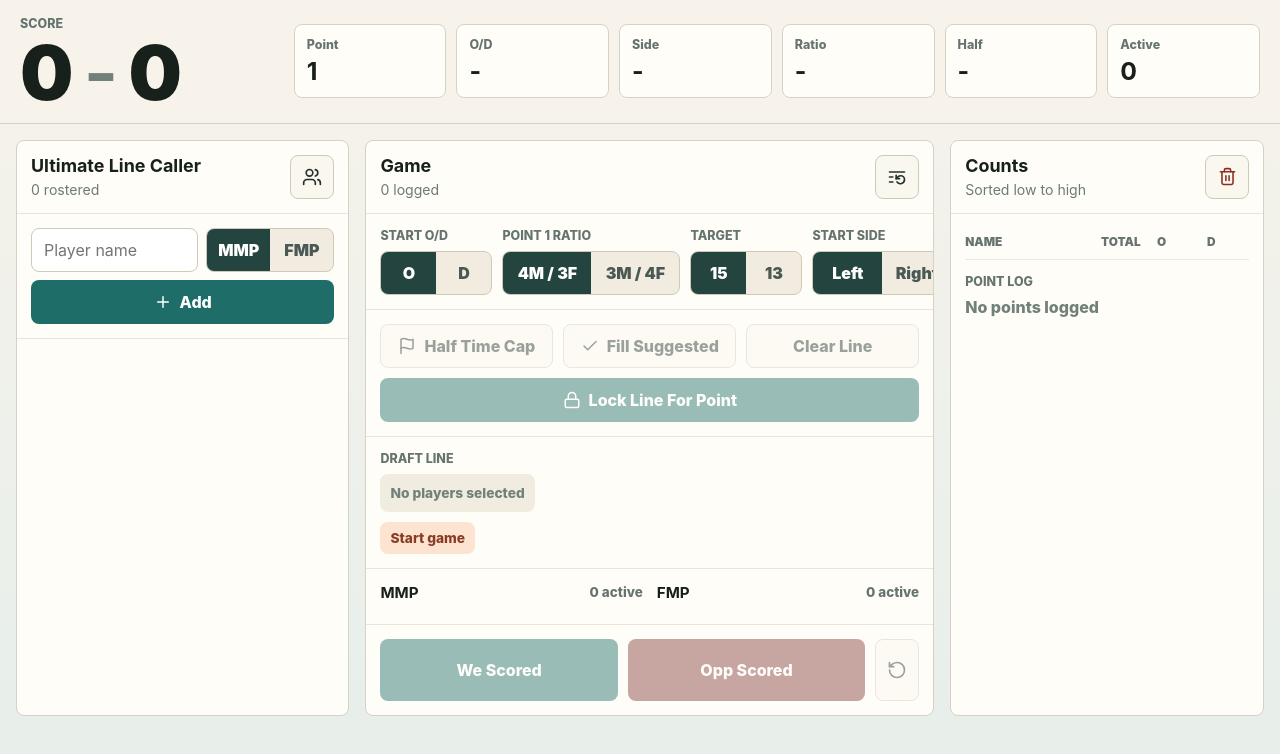
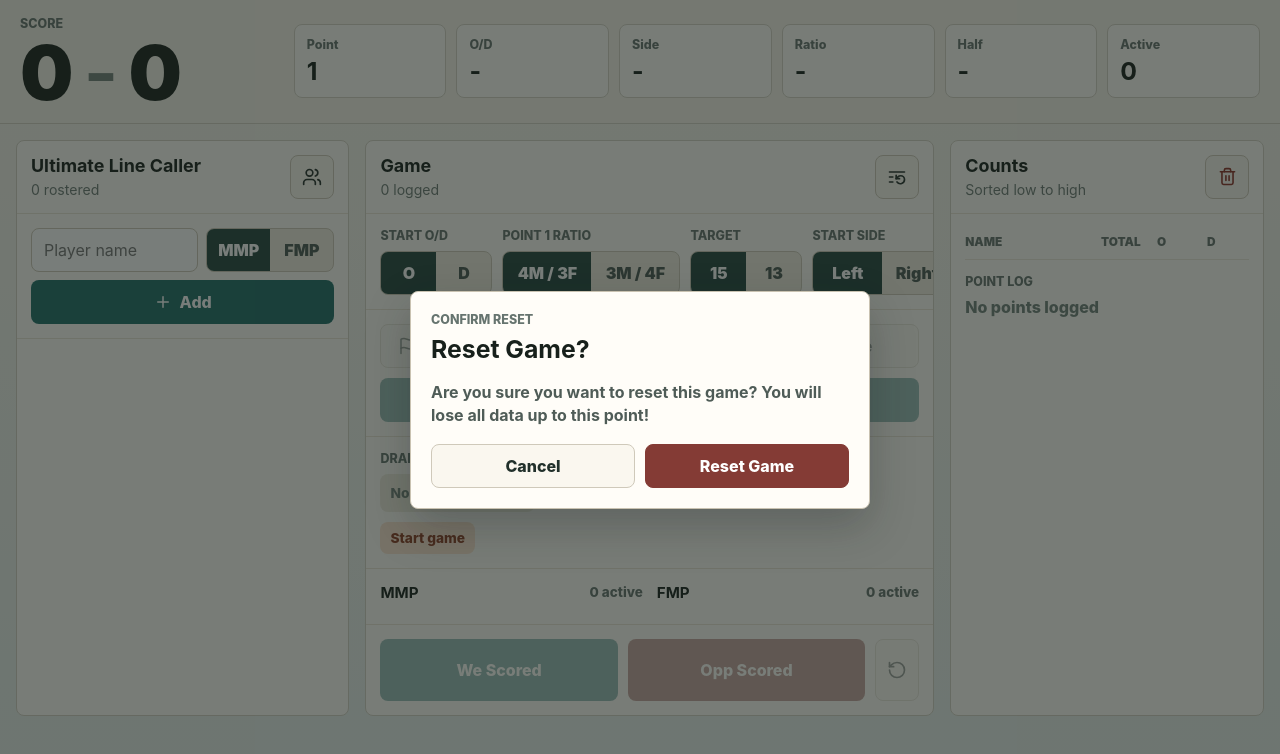
Before and after one commit to schatto1/ultimate-line-caller, a React (Vite) app: page / in a window 1280 px wide. Both pictures are taken after a click on the button 897 px from the left and 176 px from the top of the page. Shown: the top 754 px of the page. Built offline with nearby package versions, Linux system fonts and the light colour scheme.

Commit message:
refactor: add confirmation modal for resetting game

```diff
--- a/src/App.tsx
+++ b/src/App.tsx
@@ -63,6 +63,8 @@ function App() {
     winner: PointOutcome;
     score: { us: number; opponent: number };
   } | null>(null);
+  const [resetGameConfirmationOpen, setResetGameConfirmationOpen] =
+    useState(false);
 
   useEffect(() => {
     saveState(state);
@@ -184,6 +186,7 @@ function App() {
     setLockedLineIds([]);
     setHalfTimeNotice(null);
     setGameOverNotice(null);
+    setResetGameConfirmationOpen(false);
   }
 
   function resetGame() {
@@ -198,6 +201,7 @@ function App() {
     setLockedLineIds([]);
     setHalfTimeNotice(null);
     setGameOverNotice(null);
+    setResetGameConfirmationOpen(false);
   }
 
   function togglePlayerForLine(player: Player) {
@@ -477,7 +481,7 @@ function App() {
             <button
               className="iconButton"
               type="button"
-              onClick={resetGame}
+              onClick={() => setResetGameConfirmationOpen(true)}
               title="Reset game"
               aria-label="Reset game"
             >
@@ -860,6 +864,43 @@ function App() {
           </div>
         </div>
       ) : null}
+
+      {resetGameConfirmationOpen ? (
+        <div className="modalBackdrop" role="presentation">
+          <div
+            className="halfTimeModal"
+            role="dialog"
+            aria-modal="true"
+            aria-labelledby="reset-game-title"
+            aria-describedby="reset-game-message"
+          >
+            <div>
+              <p className="sectionLabel">Confirm Reset</p>
+              <h2 id="reset-game-title">Reset Game?</h2>
+            </div>
+            <p className="confirmationText" id="reset-game-message">
+              Are you sure you want to reset this game? You will lose all data
+              up to this point!
+            </p>
+            <div className="modalActions">
+              <button
+                className="secondaryButton"
+                type="button"
+                onClick={() => setResetGameConfirmationOpen(false)}
+              >
+                Cancel
+              </button>
+              <button
+                className="primaryButton dangerButton"
+                type="button"
+                onClick={resetGame}
+              >
+                Reset Game
+              </button>
+            </div>
+          </div>
+        </div>
+      ) : null}
     </main>
   );
 }
--- a/src/styles.css
+++ b/src/styles.css
@@ -639,7 +639,28 @@ select {
   text-align: center;
 }
 
+.confirmationText {
+  color: #4f5c57;
+  font-weight: 700;
+  line-height: 1.45;
+}
+
+.modalActions {
+  display: grid;
+  grid-template-columns: 1fr 1fr;
+  gap: 10px;
+}
+
+.dangerButton {
+  border-color: #843b35;
+  background: #843b35;
+}
+
 .halfTimeModal .primaryButton {
+  width: 100%;
+}
+
+.modalActions .secondaryButton {
   width: 100%;
 }
 
```
